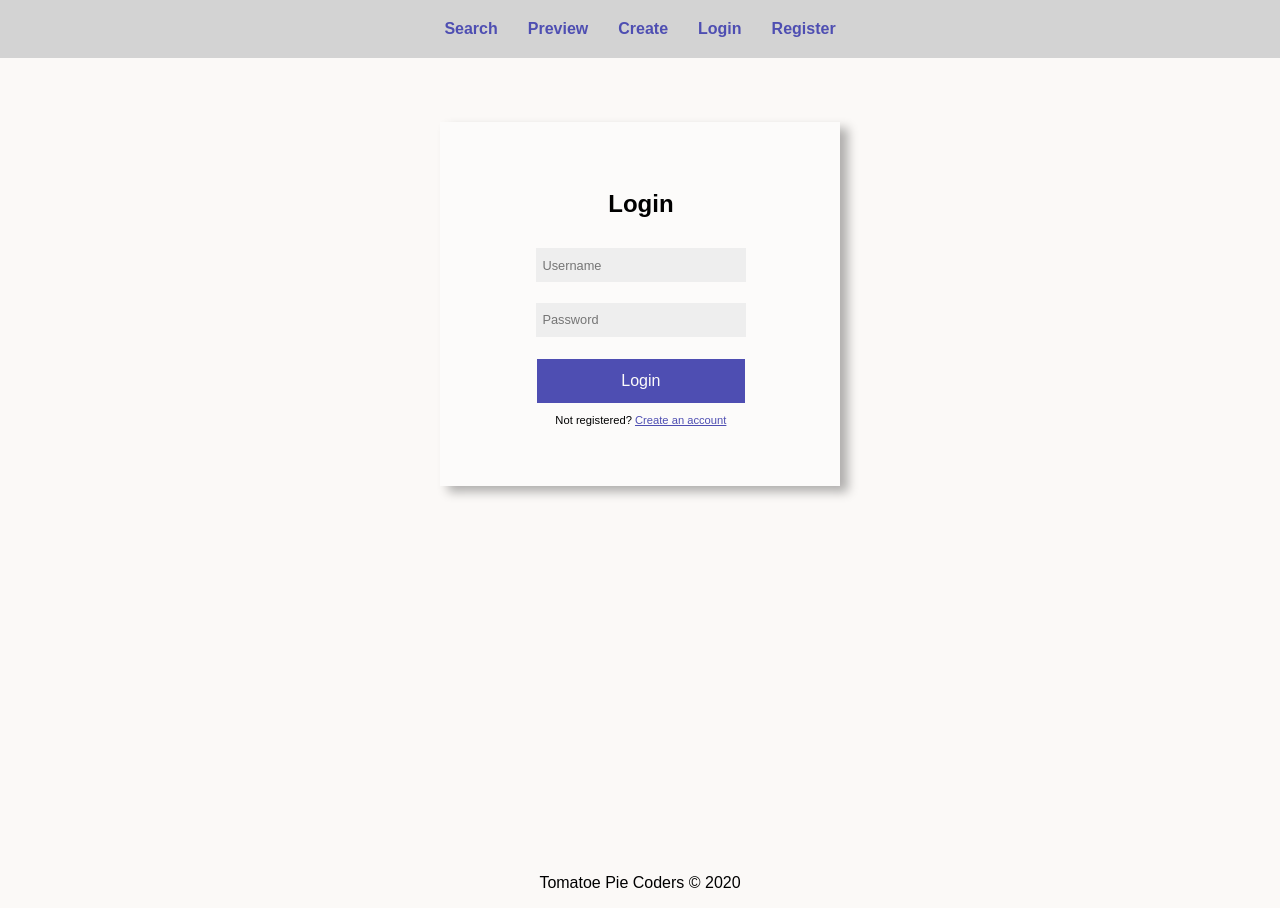
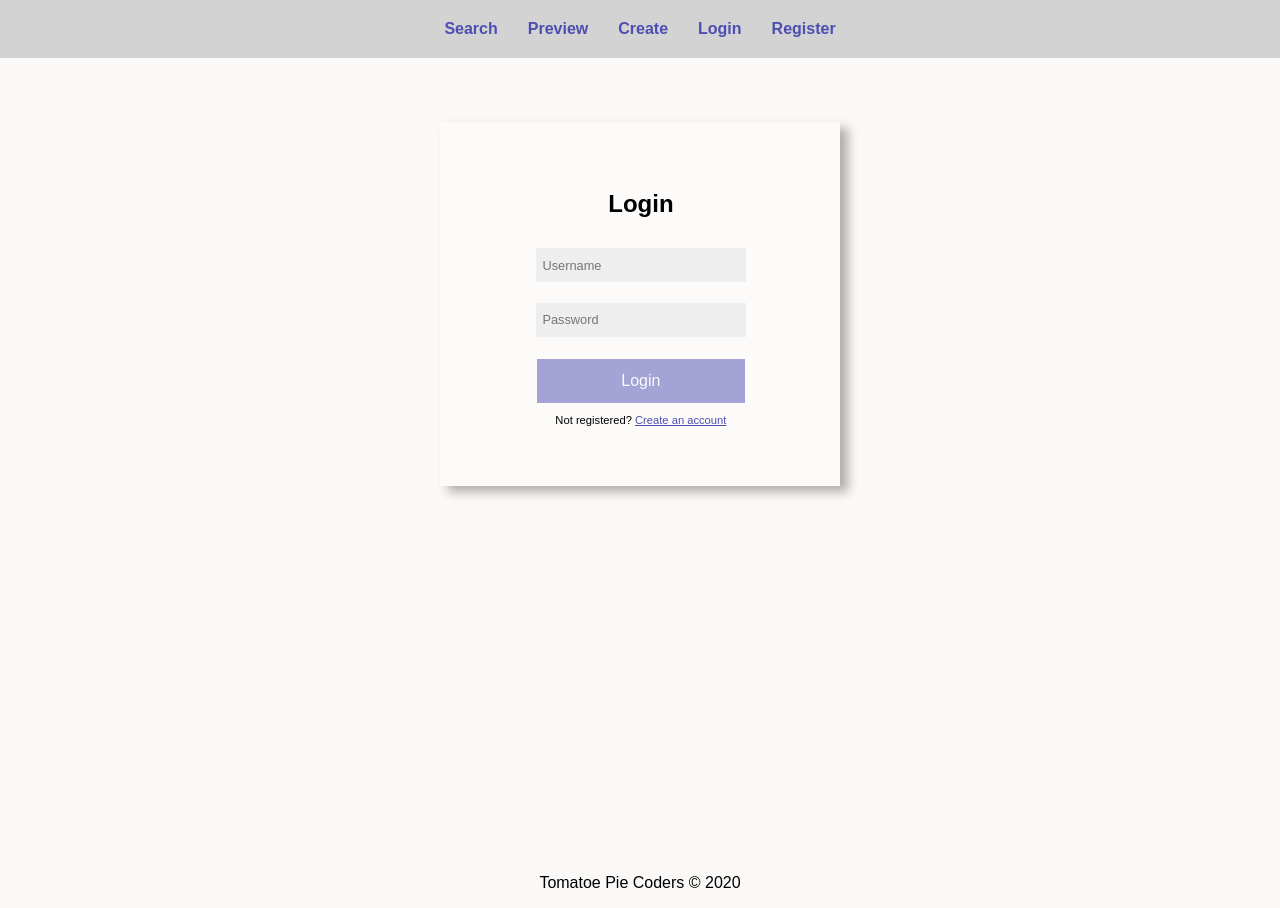
Before and after one commit to Devin-Bielejec/bielejec-sheets-fe, a React (Create React App) app: page /login in a window 1280 px wide. Built offline with nearby package versions, Linux system fonts and the light colour scheme; no server answers.

Commit message:
added error handling to login

```diff
--- a/src/components/Login.js
+++ b/src/components/Login.js
@@ -11,31 +11,36 @@ import {
   StyledInput,
   Warning,
   StyledLink,
-  Text
+  Text,
 } from "./Styles";
 
 export default function Login() {
   const { register, handleSubmit, formState, errors } = useForm({
-    mode: "onChange"
+    mode: "onChange",
   });
+
+  const [invalidLogin, setInvalidLogin] = React.useState(false);
 
   let history = useHistory();
 
-  const onSubmit = data => {
+  const onSubmit = (data) => {
     const username = data.username;
     const password = data.password;
 
     axios
       .post(`${baseURL}/auth/login/`, {
         username: username,
-        password: password
+        password: password,
       })
-      .then(res => {
+      .then((res) => {
         console.log(res);
         localStorage.setItem("token", res.data.key);
         history.push("/");
       })
-      .catch(err => console.log(err));
+      .catch((err) => {
+        console.log(err);
+        setInvalidLogin(true);
+      });
   };
 
   return (
@@ -43,6 +48,7 @@ export default function Login() {
       <Background>
         <Form onSubmit={handleSubmit(onSubmit)}>
           <h2>Login</h2>
+          {invalidLogin && <p>Invalid Login, please try again!</p>}
           <StyledInput
             name="username"
             placeholder="Username"
--- a/src/components/Styles.js
+++ b/src/components/Styles.js
@@ -46,11 +46,19 @@ export const Button = styled.button`
 `;
 export const SubmitButton = styled(Button)`
   width: 100%;
-  ${props =>
+  opacity: 0.5;
+  background-color: #4e4eb2;
+  &:hover {
+    cursor: default;
+  }
+  ${(props) =>
     !props.disabled &&
     css`
       background-color: #4e4eb2;
       opacity: 1;
+      &:hover {
+        cursor: pointer;
+      }
     `}
 `;
 
```
